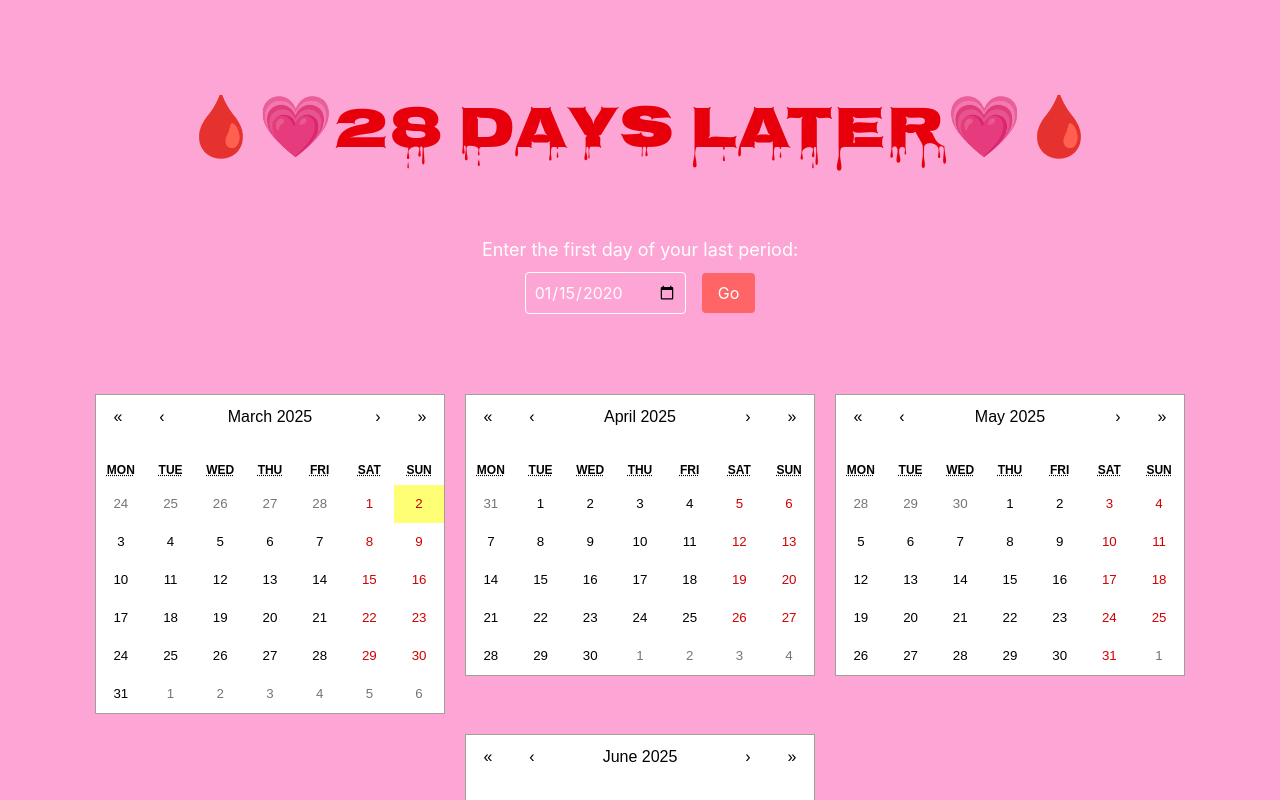
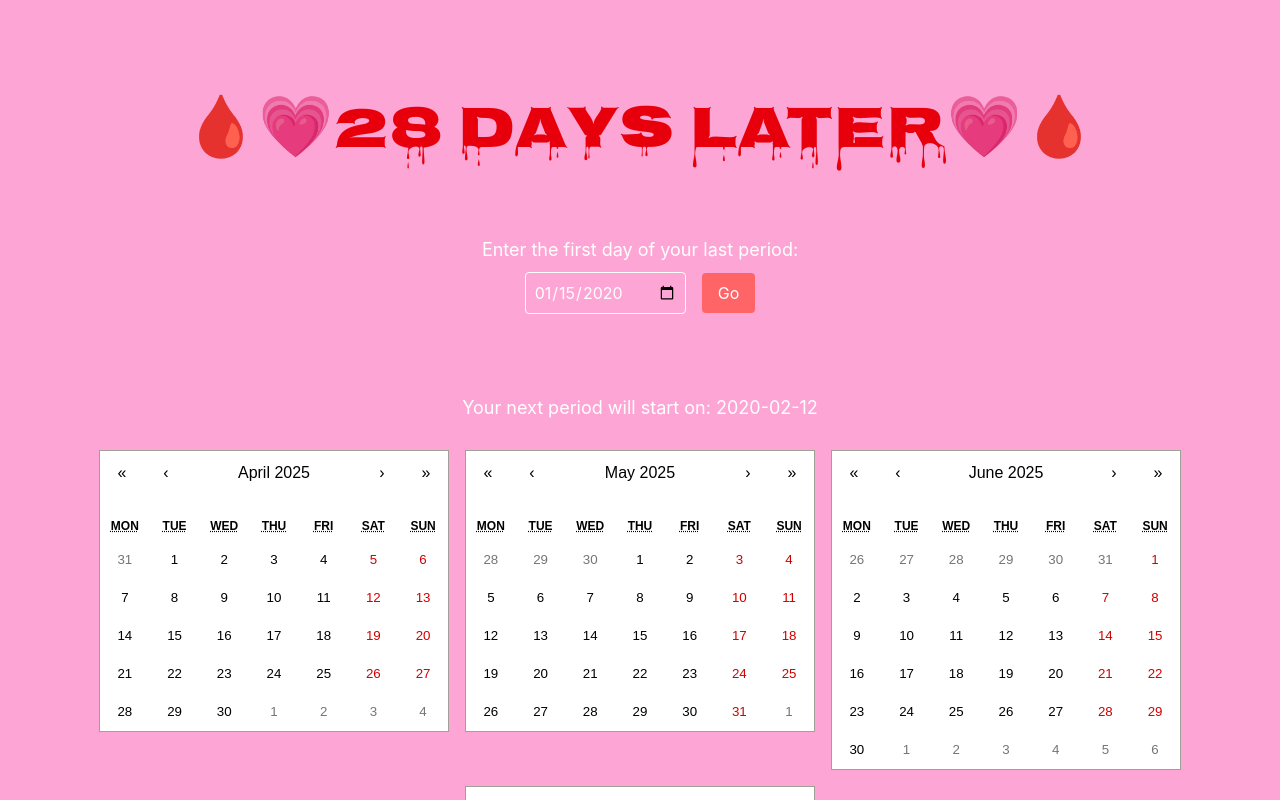
Before and after one commit to AmelieRolland/28dl, a React (Create React App) app: page / in a window 1280 px wide. Both pictures are taken after typing "2020-01-15" into the empty fields and a click on the button "Go". Shown: the top 800 px of the page. Built offline with nearby package versions, Linux system fonts and the light colour scheme; a web font is replaced by a local one.

Commit message:
ajustement calcul prochains cycles

```diff
--- a/src/App.js
+++ b/src/App.js
@@ -7,6 +7,7 @@ import "./App.css";
 function App() {
   const [startDate, setStartDate] = useState("");
   const [cycleDates, setCycleDates] = useState([]);
+  const [nextPeriodStart, setNextPeriodStart] = useState("");
 
   const cycleLength = 28;
   const periodDays = 5;
@@ -19,6 +20,9 @@ function App() {
     if (!startDate) return;
     const start = dayjs(startDate);
     const nextDates = [];
+
+    const nextCycleStart = start.add(cycleLength, "day");
+    setNextPeriodStart(nextCycleStart.format("YYYY-MM-DD"));
 
     for (let i = 0; i < 7; i++) {
       const nextPeriodStart = start.add(i * cycleLength, "day");
@@ -115,7 +119,11 @@ function App() {
       </div>
 
       {cycleDates.length > 0 && (
-        <div className="calendar-container flex justify-center mt-4">
+        <div className="calendar-container flex flex-col justify-center mt-4">
+          <p className="text-center text-lg text-white">
+            Your next period will start on: {nextPeriodStart}
+          </p>
+          <div className="flex flex-row justify-center flex-wrap gap-4 mt-2">
             {[...Array(4)].map((_, i) => (
               <div key={i} className="calendar-wrapper">
                 <Calendar
@@ -123,11 +131,16 @@ function App() {
                   tileContent={tileContent}
                   view="month"
                   activeStartDate={
-                  new Date(dayjs().add(i, "month").startOf("month"))
+                    new Date(
+                      dayjs()
+                        .add(i + 1, "month")
+                        .startOf("month")
+                    )
                   }
                 />
               </div>
             ))}
+          </div>
         </div>
       )}
     </div>
```
Lines whose indentation alone changed are shown as unchanged.
